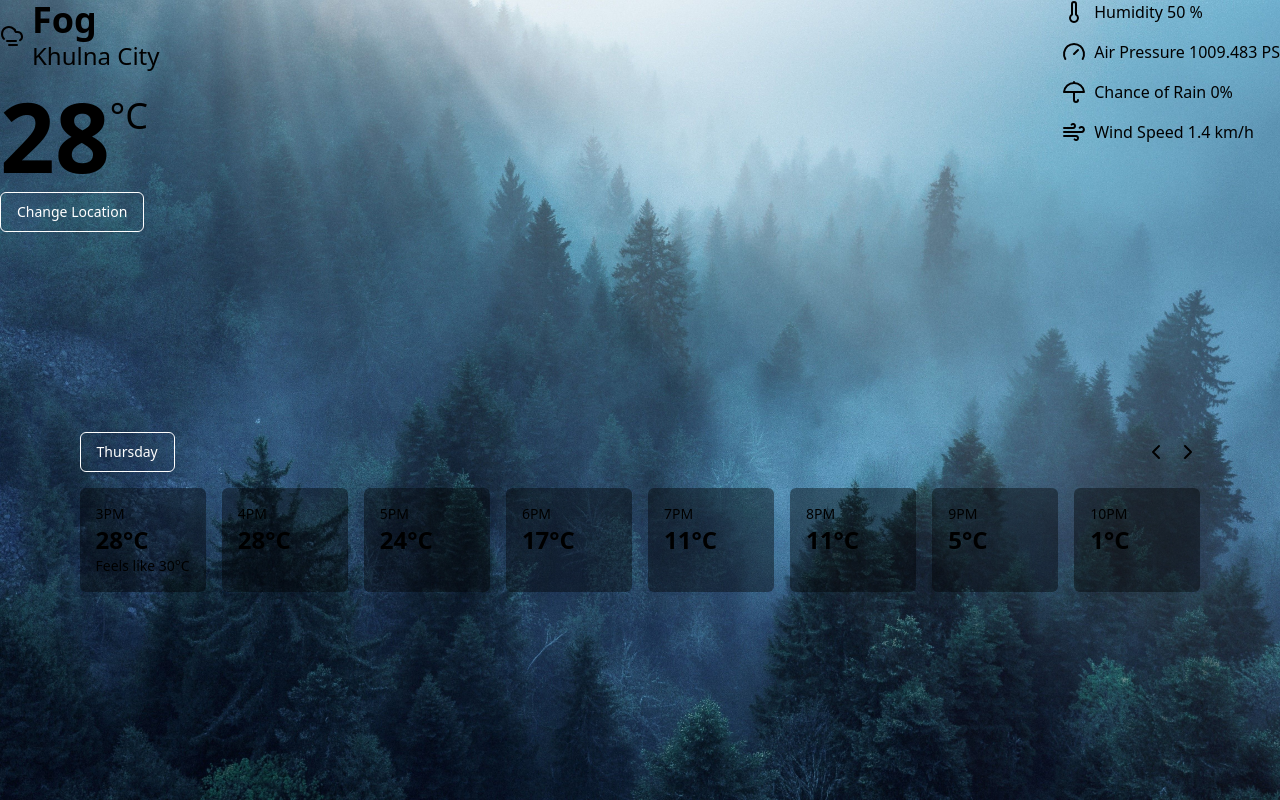
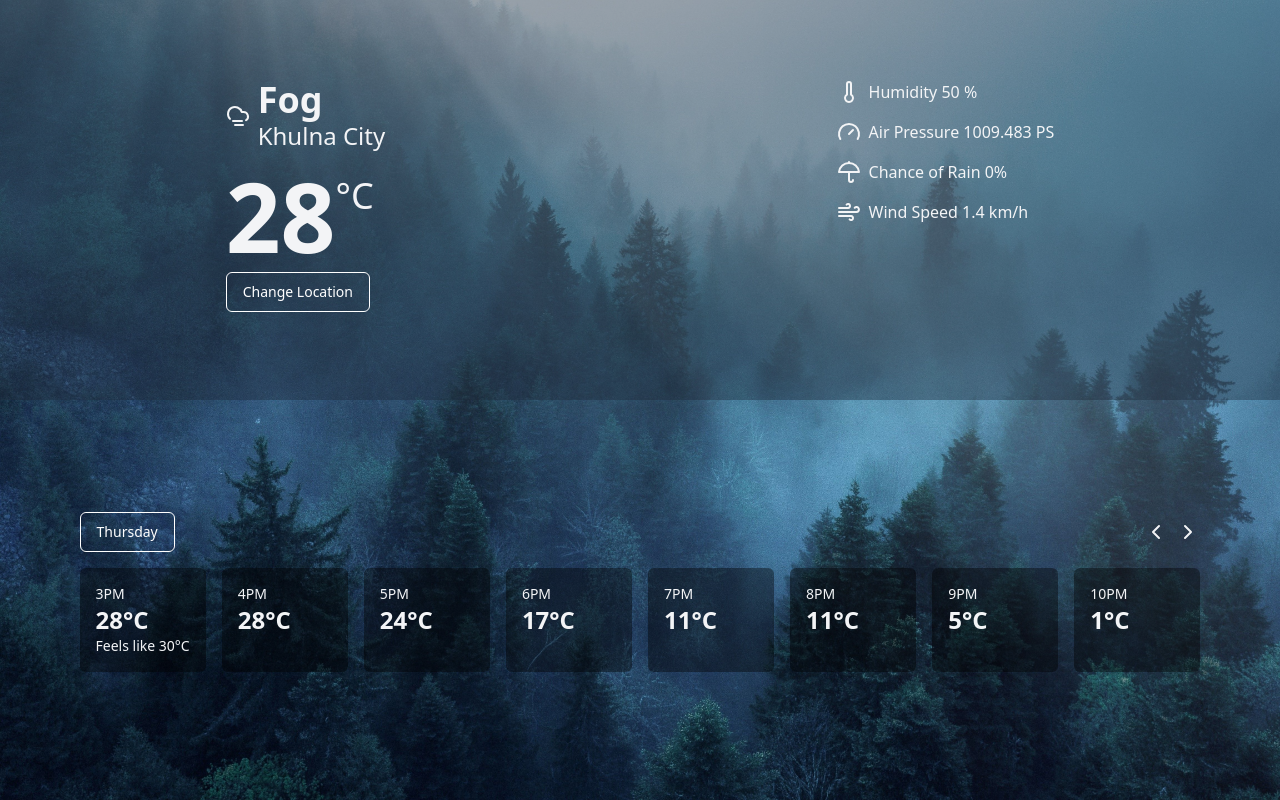
Before and after one commit to ivanarganda/weather_app, a React (Create React App) app: page / in a window 1280 px wide. Built offline with nearby package versions, Linux system fonts and the light colour scheme.

Commit message:
Improved design and estructure both left, right and bottom center section

```diff
--- a/src/App.tsx
+++ b/src/App.tsx
@@ -14,12 +14,12 @@ const App: FC = () => {
       className="w-full h-screen flex flex-col"
     >
       {/* Header with both left and right sections */}
-      <aside className='h-1/2 w-full flex flex-row justify-between'>
+      <aside className='h-1/2 w-full flex flex-row justify-around pt-20 bg-gray-800 bg-opacity-40 text-gray-100'>
         <LeftSection />
         <RightSecton />
       </aside>
       {/* Footer with bottom section */}
-      <footer className='h-1/2 w-full flex flex-col items-center'>
+      <footer className='h-1/2 pt-20 w-full flex flex-col items-center text-gray-100'>
         <BottomSection />
       </footer>
     </div>
```
Also changed, not shown: 1 other file (tests, documents, lock files or other folders).
